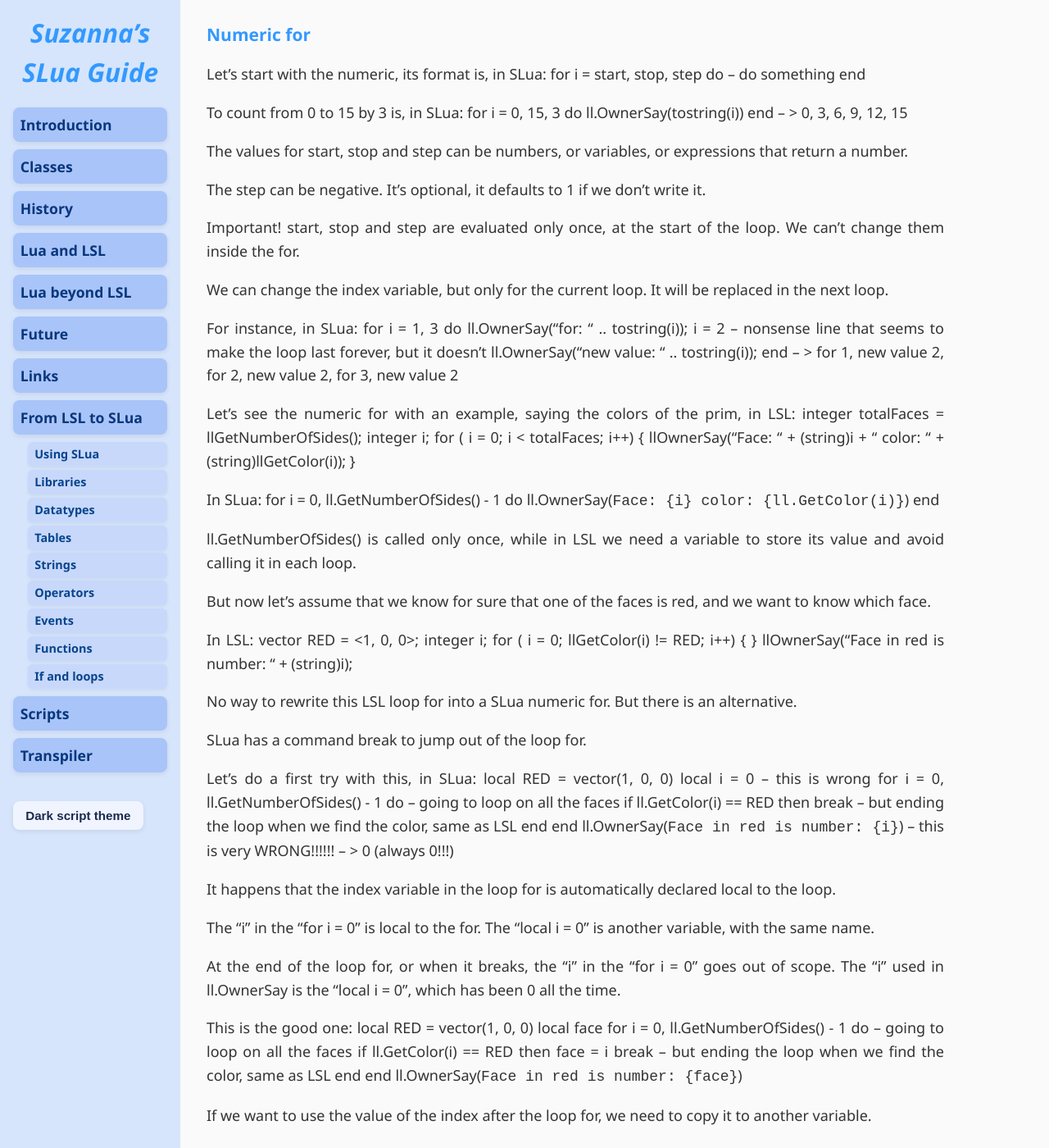
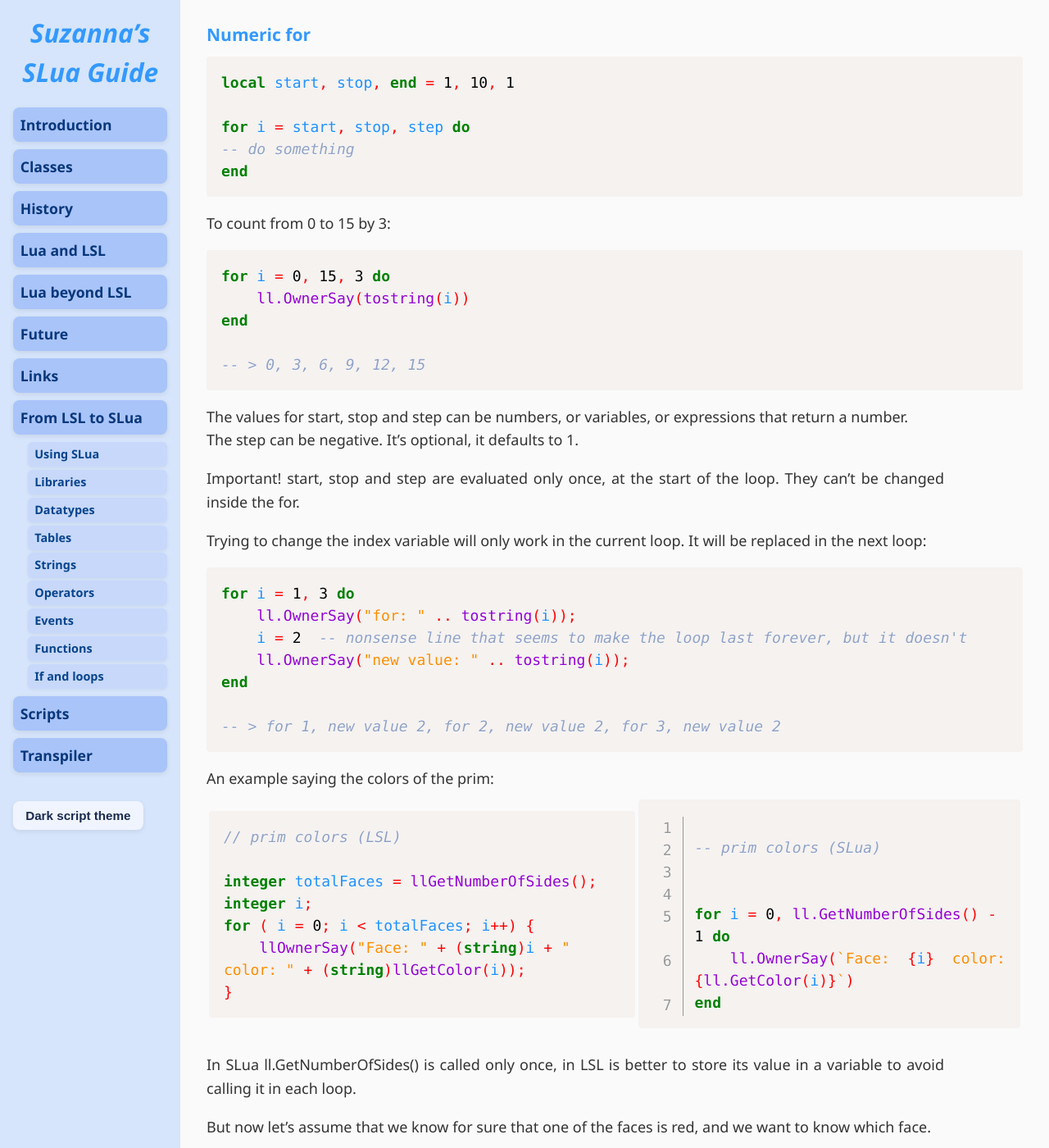
Before and after one commit to Suzanna-Linn/slua, a Jekyll site: the page built from docs/moving-if-and-loops.md, in a window 1280 px wide and 1400 px high, scrolled down 4509 px. Shown: the whole window at 82% size. Built offline with Jekyll 4.4.1, drawn with Linux system fonts in a browser that asks for light colours; nearby versions of some CDN libraries; our own code applies the rules of GitHub Pages for plain Markdown files; comment, search, counter and statistics services are not loaded; some of the changed text lies outside the part shown.

Commit message:
Update moving-if-and-loops.md

```diff
--- a/docs/moving-if-and-loops.md
+++ b/docs/moving-if-and-loops.md
@@ -201,91 +201,99 @@ There are three types of loop for:
 
 ### Numeric for
 
-Let's start with the numeric, its format is, in SLua:
-	for i = start, stop, step do
+<pre class="language-slua"><code class="language-slua">local start, stop, end = 1, 10, 1
+
+for i = start, stop, step do
 -- do something
-	end
+end</code></pre>
 
-To count from 0 to 15 by 3 is, in SLua:
-	for i = 0, 15, 3 do
-		ll.OwnerSay(tostring(i))
-	end
-	-- > 0, 3, 6, 9, 12, 15
+To count from 0 to 15 by 3:
+<pre class="language-slua"><code class="language-slua">for i = 0, 15, 3 do
+	ll.OwnerSay(tostring(i))
+end
+
+-- > 0, 3, 6, 9, 12, 15</code></pre>
 
 The values for start, stop and step can be numbers, or variables, or expressions that return a number.
+The step can be negative. It's optional, it defaults to 1.
 
-The step can be negative. It's optional, it defaults to 1 if we don't write it.
+Important! start, stop and step are evaluated only once, at the start of the loop. They can't be changed inside the for.
 
-Important! start, stop and step are evaluated only once, at the start of the loop. We can't change them inside the for.
+Trying to change the index variable will only work in the current loop. It will be replaced in the next loop:
+<pre class="language-slua"><code class="language-slua">for i = 1, 3 do
+	ll.OwnerSay("for: " .. tostring(i));
+	i = 2  -- nonsense line that seems to make the loop last forever, but it doesn't
+	ll.OwnerSay("new value: " .. tostring(i));
+end
 
-We can change the index variable, but only for the current loop. It will be replaced in the next loop.
+-- > for 1, new value 2, for 2, new value 2, for 3, new value 2</code></pre>
 
-For instance, in SLua:
-	for i = 1, 3 do
-		ll.OwnerSay("for: " .. tostring(i));
-		i = 2  -- nonsense line that seems to make the loop last forever, but it doesn't
-		ll.OwnerSay("new value: " .. tostring(i));
-	end
-	-- > for 1, new value 2, for 2, new value 2, for 3, new value 2
+An example saying the colors of the prim:
+<table><tr><td>
+<pre class="language-lsl"><code class="language-lsl">// prim colors (LSL)
 
-Let's see the numeric for with an example, saying the colors of the prim, in LSL:
-	integer totalFaces = llGetNumberOfSides();
-	integer i;
-	for ( i = 0; i < totalFaces; i++) {
-		llOwnerSay("Face: " + (string)i + " color: " + (string)llGetColor(i));
-	}
+integer totalFaces = llGetNumberOfSides();
+integer i;
+for ( i = 0; i < totalFaces; i++) {
+	llOwnerSay("Face: " + (string)i + " color: " + (string)llGetColor(i));
+}</code></pre>
+</td><td>
+<pre class="language-slua line-numbers"><code class="language-slua">
+-- prim colors (SLua)
 
-In SLua:
-	for i = 0, ll.GetNumberOfSides() - 1 do
-		ll.OwnerSay(`Face:  {i}  color: {ll.GetColor(i)}`)
-	end
 
-ll.GetNumberOfSides() is called only once, while in LSL we need a variable to store its value and avoid calling it in each loop.
+for i = 0, ll.GetNumberOfSides() - 1 do
+	ll.OwnerSay(`Face:  {i}  color: {ll.GetColor(i)}`)
+end</code></pre>
+</td></tr></table>
+
+In SLua ll.GetNumberOfSides() is called only once, in LSL is better to store its value in a variable to avoid calling it in each loop.
 
 But now let's assume that we know for sure that one of the faces is red, and we want to know which face.
+<pre class="language-lsl"><code class="language-lsl">// looking for the red face (LSL)
 
-In LSL:
-	vector RED = <1, 0, 0>;
-	integer i;
-	for ( i = 0; llGetColor(i) != RED; i++) {
-	}
-	llOwnerSay("Face in red is number: " + (string)i);
+vector RED = <1, 0, 0>;
+integer i;
+for ( i = 0; llGetColor(i) != RED; i++) {
+}
+llOwnerSay("Face in red is number: " + (string)i);</code></pre>
 
 No way to rewrite this LSL loop for into a SLua numeric for. But there is an alternative.
-
 SLua has a command break to jump out of the loop for.
 
 Let's do a first try with this, in SLua:
-	local RED = vector(1, 0, 0)
-	local i = 0    -- this is wrong
-	for i = 0, ll.GetNumberOfSides() - 1 do    -- going to loop on all the faces
-		if ll.GetColor(i) == RED then
-			break    -- but ending the loop when we find the color, same as LSL
-		end
+<pre class="language-slua"><code class="language-slua">-- looking for the red face (SLua)
+
+local RED = vector(1, 0, 0)
+local i = 0    -- this is wrong
+for i = 0, ll.GetNumberOfSides() - 1 do    -- going to loop on all the faces
+	if ll.GetColor(i) == RED then
+		break    -- but ending the loop when we find the color, same as LSL
 	end
-	ll.OwnerSay(`Face in red is number: {i}`)    -- this is very WRONG!!!!!!
-	-- > 0 (always 0!!!)
+end
+ll.OwnerSay(`Face in red is number: {i}`)    -- this is very WRONG!!!!!!
+-- > 0 (always 0!!!)</code></pre>
 
 It happens that the index variable in the loop for is automatically declared local to the loop.
-
 The "i" in the "for i = 0" is local to the for. The "local i = 0" is another variable, with the same name.
-
 At the end of the loop for, or when it breaks, the "i" in the "for i = 0" goes out of scope. The "i" used in ll.OwnerSay is the "local i = 0", which has been 0 all the time.
 
 This is the good one:
-	local RED = vector(1, 0, 0)
-	local face
-	for i = 0, ll.GetNumberOfSides() - 1 do    -- going to loop on all the faces
-		if ll.GetColor(i) == RED then
-			face = i
-			break    -- but ending the loop when we find the color, same as LSL
-		end
+<pre class="language-slua"><code class="language-slua">-- looking for the red face (SLua)
+
+local RED = vector(1, 0, 0)
+local face
+for i = 0, ll.GetNumberOfSides() - 1 do    -- going to loop on all the faces
+	if ll.GetColor(i) == RED then
+		face = i
+		break    -- but ending the loop when we find the color, same as LSL
 	end
-	ll.OwnerSay(`Face in red is number: {face}`)
+end
+ll.OwnerSay(`Face in red is number: {face}`)</code></pre>
 
-If we want to use the value of the index after the loop for, we need to copy it to another variable.
+To use the value of the index after the loop for, it has to be copied to another variable.
 
-
+### Generic for
 
 Now let's see the generic for. We will use it for tables.
 
@@ -335,9 +343,6 @@ Sometimes we only want the values, not the index. In this case is usual to do, i
 The _ (underscore) in the indexes of the loop for is the name of a variable. Variable names can start with underscore, or can be only an underscore.
 
 Using _ we are meaning that we are not going to use this variable, and the _ is there because we need it as a placeholder. It's a way to make the script more clear.
-
-
-### Generic for
 
 Now let's write a dictionary table, for instance:
 local vegetables = {
```
